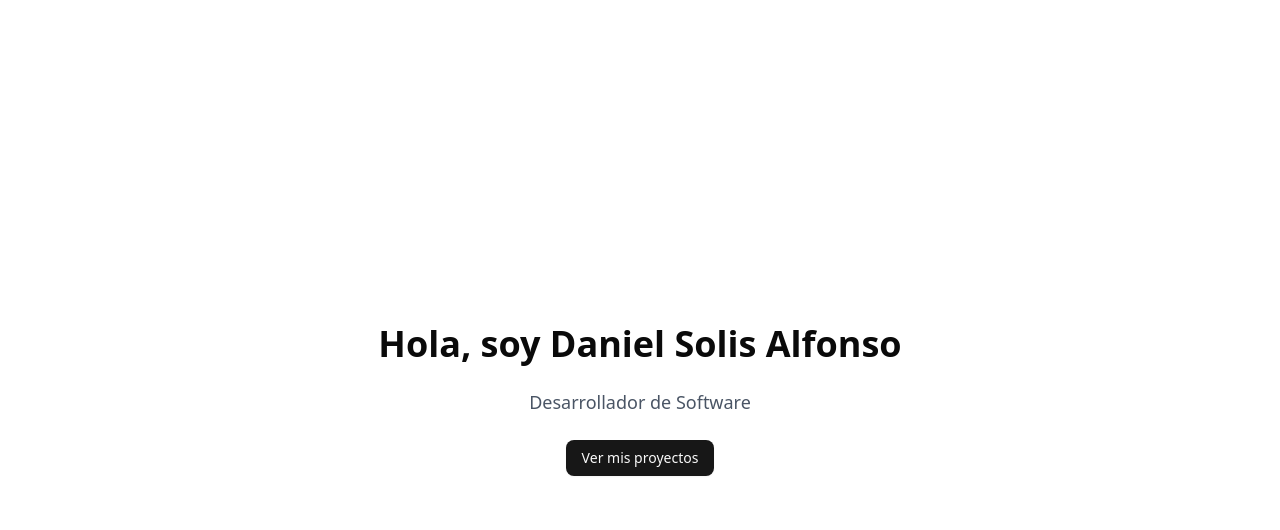
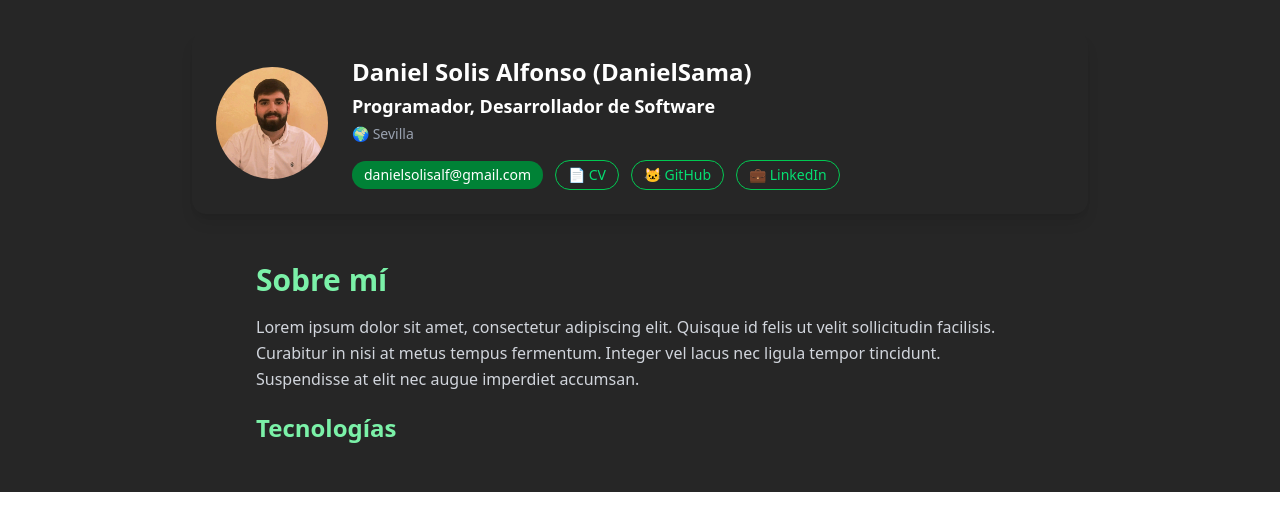
Before and after one commit to danirb21/portafolio, a Next.js app: page / in a window 1280 px wide. Shown: the top 530 px of the page. Built offline with nearby package versions, Linux system fonts and the light colour scheme.

Commit message:
add about me

```diff
--- a/src/app/page.js
+++ b/src/app/page.js
@@ -1,5 +1,6 @@
 import Image from "next/image";
 import { Button } from "@/components/ui/button";
+import { AlignJustifyIcon } from "lucide-react";
 
 export default function Home() {
   return (
@@ -102,10 +103,63 @@ export default function Home() {
     </div>
   );
   */
-  <main className="min-h-screen p-8 flex flex-col items-center justify-center">
-      <h1 className="text-4xl font-bold mb-6">Hola, soy Daniel Solis Alfonso</h1>
-      <p className="text-lg text-gray-600 mb-6">Desarrollador de Software</p>
-      <Button>Ver mis proyectos</Button>
-    </main>
+<main className="bg-neutral-800 text-white px-4 py-8">
+  {/* Bloque actual: tu presentación */}
+  <section className="max-w-4xl mx-auto mb-12 p-6 rounded-xl flex items-center gap-6 shadow-lg">
+    {/* Imagen */}
+    <img
+      src="/mi_foto.jpg"
+      alt="foto"
+      className="w-28 h-28 rounded-full object-cover"
+    />
+
+    {/* Info */}
+    <div>
+      <h1 className="text-2xl font-bold">Daniel Solis Alfonso (DanielSama)</h1>
+      <h2 className="text-lg font-semibold text-white-100 mt-1">
+        Programador, Desarrollador de Software
+      </h2>
+      <p className="text-sm text-gray-400 mt-1">🌍 Sevilla</p>
+
+      <div className="flex flex-wrap items-center gap-3 mt-4">
+        <span className="bg-green-700 text-white text-sm px-3 py-1 rounded-full">
+          danielsolisalf@gmail.com
+        </span>
+        <a
+          href="#"
+          className="border border-green-500 text-green-400 rounded-full px-3 py-1 text-sm hover:bg-green-800"
+        >
+          📄 CV
+        </a>
+        <a
+          href="#"
+          className="border border-green-500 text-green-400 rounded-full px-3 py-1 text-sm hover:bg-green-800"
+        >
+          🐱 GitHub
+        </a>
+        <a
+          href="#"
+          className="border border-green-500 text-green-400 rounded-full px-3 py-1 text-sm hover:bg-green-800"
+        >
+          💼 LinkedIn
+        </a>
+      </div>
+    </div>
+  </section>
+
+  {/* 🔽 Nueva sección: Sobre mí */}
+  <section className="max-w-3xl mx-auto text-left">
+    <h2 className="text-3xl font-bold text-green-300 mb-4">Sobre mí</h2>
+    <p className="text-gray-300 text-base leading-relaxed">
+      Lorem ipsum dolor sit amet, consectetur adipiscing elit. Quisque id felis ut velit sollicitudin
+      facilisis. Curabitur in nisi at metus tempus fermentum. Integer vel lacus nec ligula tempor
+      tincidunt. Suspendisse at elit nec augue imperdiet accumsan.
+    </p>
+  </section>
+<section className="max-w-3xl mx-auto text-left">
+  <h2 className="text-2xl font-bold text-green-300 mb-4 mt-5">Tecnologías</h2>
+  <p></p>
+</section>
+</main>
   );
 }
--- /dev/null
+++ b/src/components/ui/badge.jsx
@@ -0,0 +1,44 @@
+import * as React from "react"
+import { Slot } from "@radix-ui/react-slot"
+import { cva } from "class-variance-authority";
+
+import { cn } from "@/lib/utils"
+
+const badgeVariants = cva(
+  "inline-flex items-center justify-center rounded-md border px-2 py-0.5 text-xs font-medium w-fit whitespace-nowrap shrink-0 [&>svg]:size-3 gap-1 [&>svg]:pointer-events-none focus-visible:border-ring focus-visible:ring-ring/50 focus-visible:ring-[3px] aria-invalid:ring-destructive/20 dark:aria-invalid:ring-destructive/40 aria-invalid:border-destructive transition-[color,box-shadow] overflow-hidden",
+  {
+    variants: {
+      variant: {
+        default:
+          "border-transparent bg-primary text-primary-foreground [a&]:hover:bg-primary/90",
+        secondary:
+          "border-transparent bg-secondary text-secondary-foreground [a&]:hover:bg-secondary/90",
+        destructive:
+          "border-transparent bg-destructive text-white [a&]:hover:bg-destructive/90 focus-visible:ring-destructive/20 dark:focus-visible:ring-destructive/40 dark:bg-destructive/60",
+        outline:
+          "text-foreground [a&]:hover:bg-accent [a&]:hover:text-accent-foreground",
+      },
+    },
+    defaultVariants: {
+      variant: "default",
+    },
+  }
+)
+
+function Badge({
+  className,
+  variant,
+  asChild = false,
+  ...props
+}) {
+  const Comp = asChild ? Slot : "span"
+
+  return (
+    <Comp
+      data-slot="badge"
+      className={cn(badgeVariants({ variant }), className)}
+      {...props} />
+  );
+}
+
+export { Badge, badgeVariants }
```
Also changed, not shown: public/mi_foto.jpg (added).
